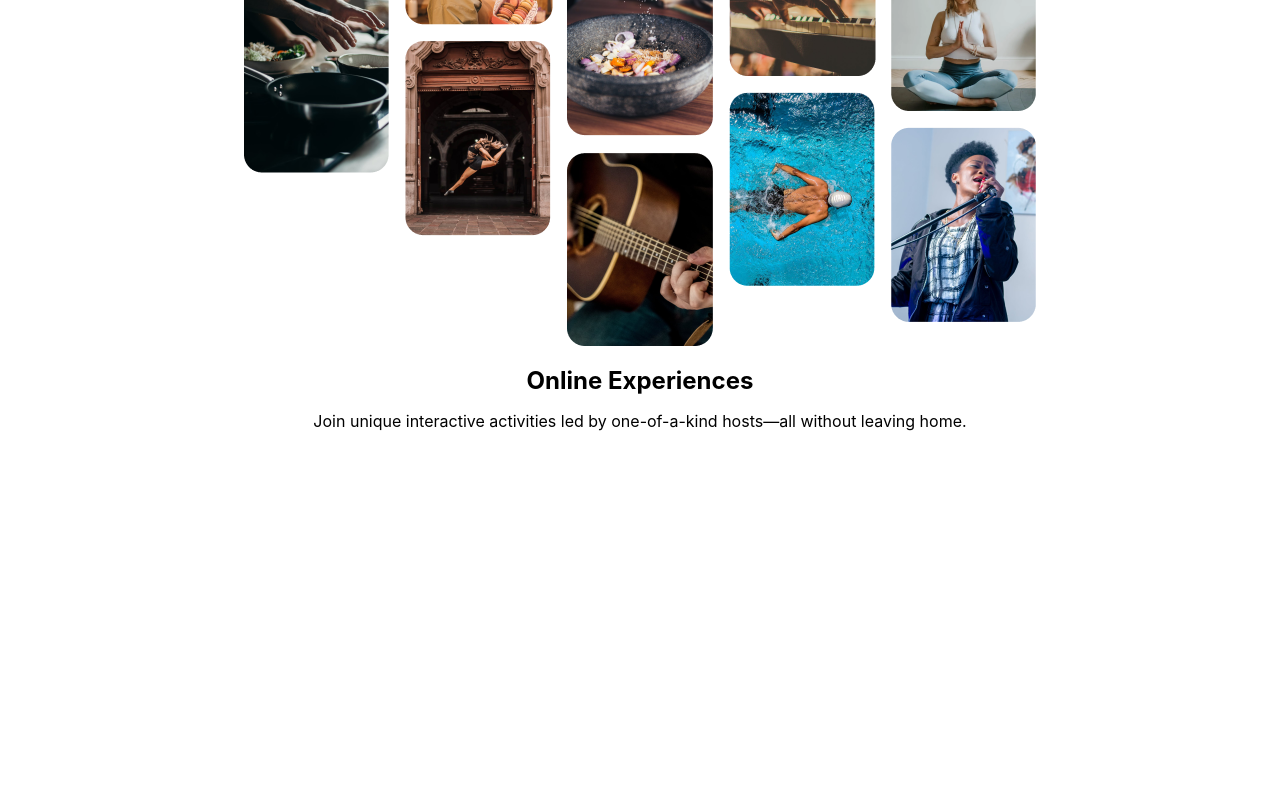
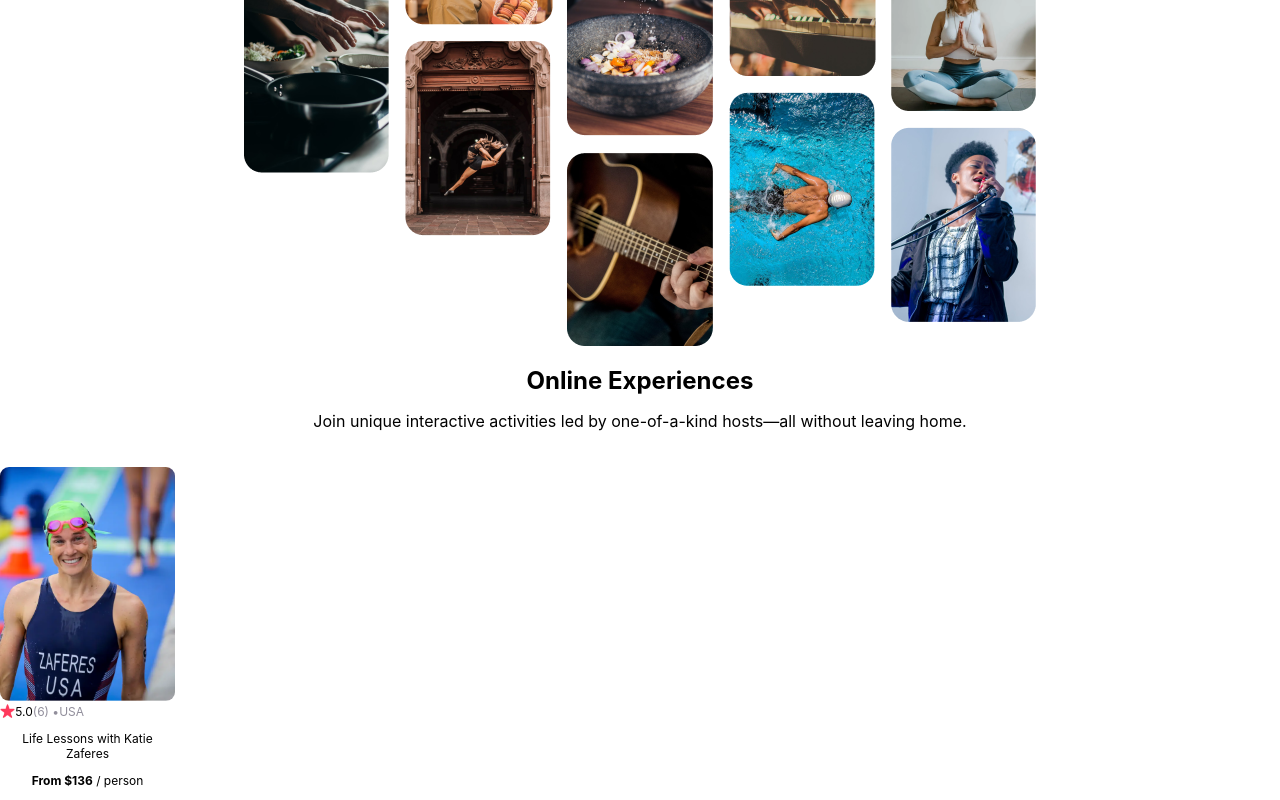
Before and after one commit to kchiv/airbnb-clone, a React (Create React App) app: page / in a window 1280 px wide. Shown: the part 208-1008 px from the top of the page. Before the commit the page ends 800 px from the top, so only its background shows below. Built offline with nearby package versions, Linux system fonts and the light colour scheme.

Commit message:
Created and styled static card component

```diff
--- a/public/css/style.css
+++ b/public/css/style.css
@@ -12,6 +12,14 @@ nav {
     display: flex;
     padding: 20px 36px;
     box-shadow: 0px 2.98256px 7.4564px rgba(0, 0, 0, 0.1);
+}
+
+.bold {
+    font-weight: bold;
+}
+
+.gray {
+    color: #918E9B;
 }
 
 .nav--logo {
@@ -39,3 +47,22 @@ section {
 .hero--text {
     margin-top: 0;
 }
+
+.card {
+    width: 175px;
+    font-size: 12px;
+}
+
+.card--image {
+    width: 100%;
+    border-radius: 9px;
+}
+
+.card--stats {
+    display: flex;
+    align-items: center;
+}
+
+.card--star {
+    height: 14px;
+}
--- a/src/components/Card.js
+++ b/src/components/Card.js
@@ -2,7 +2,17 @@ import React from "react"
 
 function Card() {
     return (
-        <section className="card"></section>
+        <div className="card">
+            <img src="../images/katie-zaferes.png" className="card--image" />
+            <div className="card--stats">
+                <img src="../images/star.png" className="card--star" />
+                <span>5.0</span>
+                <span className="gray">(6) • </span>
+                <span className="gray">USA</span>
+            </div>
+            <p>Life Lessons with Katie Zaferes</p>
+            <p><span className="bold">From $136</span> / person</p>
+        </div>
     );
 }
 
```
Also changed, not shown: public/images/katie-zaferes.png (added), public/images/star.png (added).
